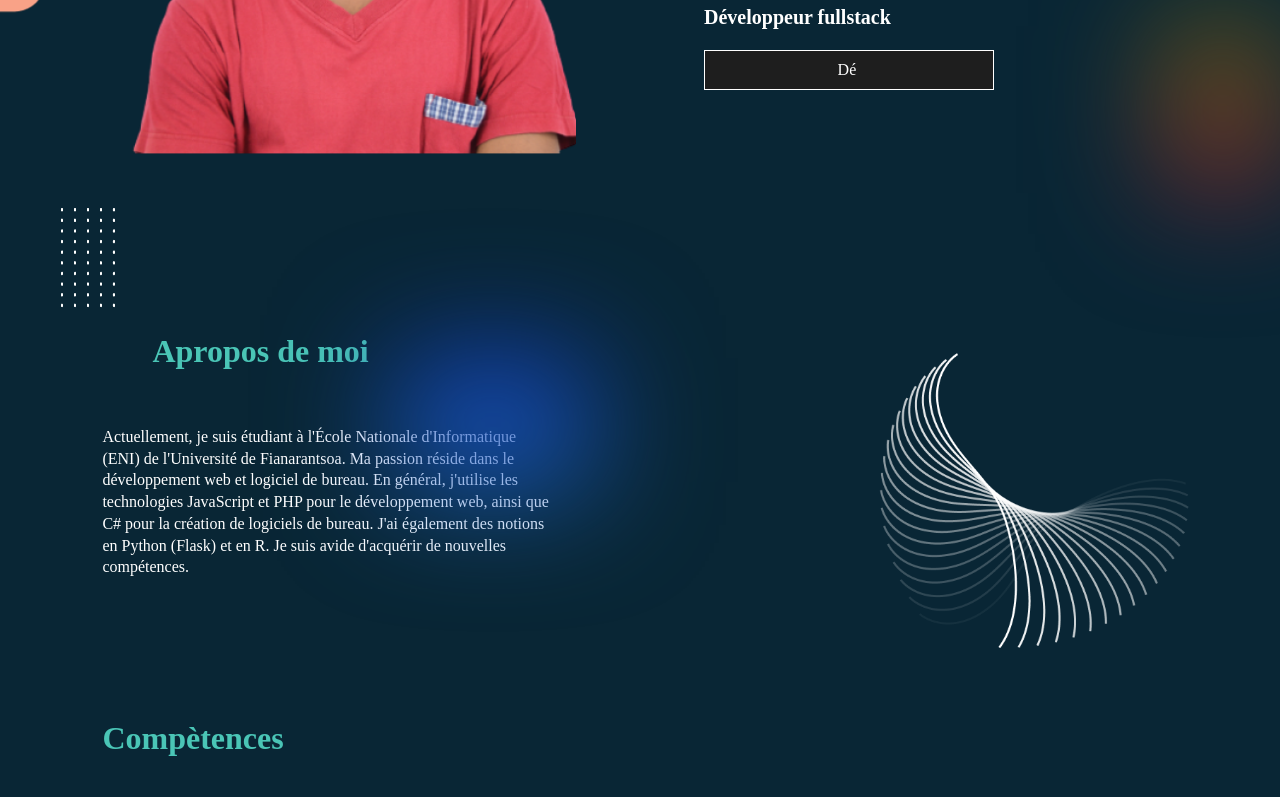
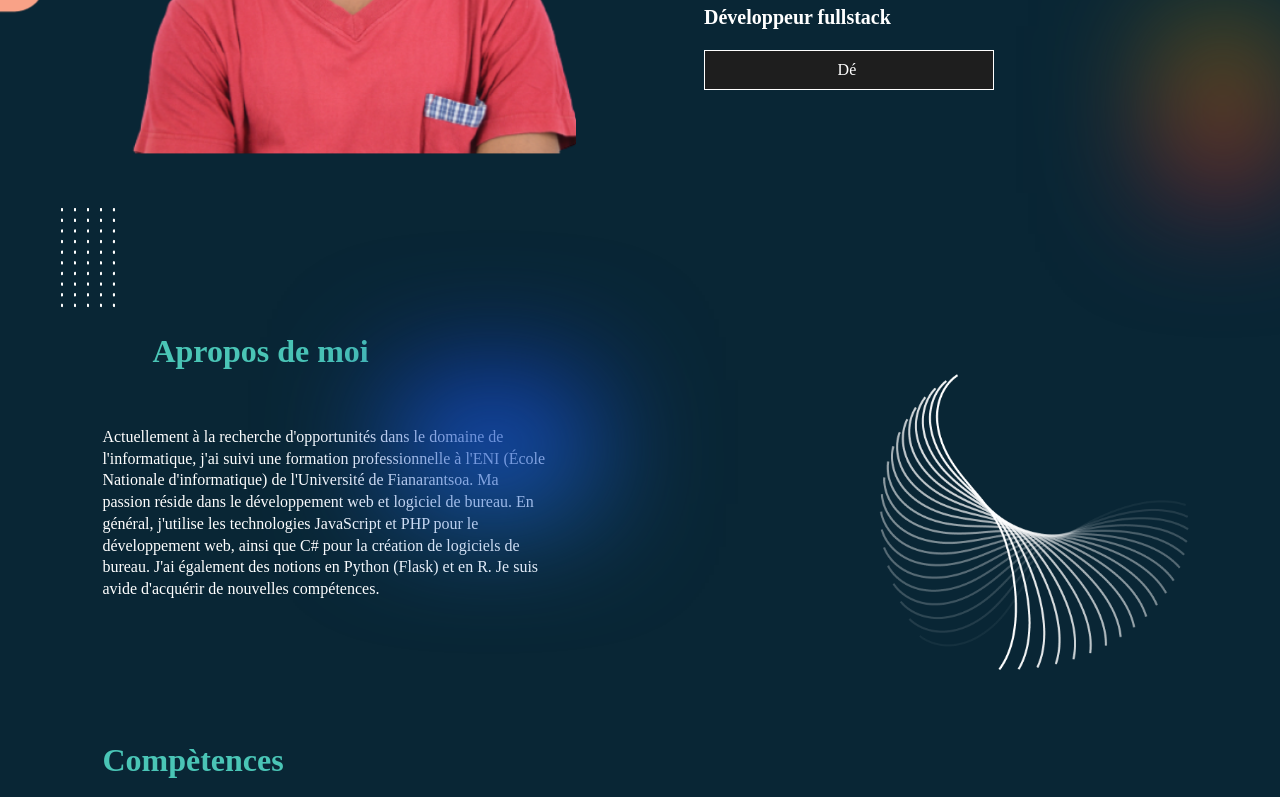
Before and after one commit to Clavien317/Myportfolio, a Next.js app: page / in a window 1280 px wide. Shown: the part 404-1201 px from the top of the page. Built offline with nearby package versions, Linux system fonts and the light colour scheme.

Commit message:
Update Contenu.js

```diff
--- a/pages/composants/Contenu.js
+++ b/pages/composants/Contenu.js
@@ -141,11 +141,12 @@ function Contenu() {
                 },
                 }}
             >
-            Actuellement, je suis étudiant à l'École Nationale d'Informatique (ENI) de l'Université de Fianarantsoa.
-             Ma passion réside dans le développement web et logiciel de bureau. En général,
-             j'utilise les technologies JavaScript et PHP pour le développement web,
-              ainsi que C# pour la création de logiciels de bureau. J'ai également des notions en Python (Flask) et en R.
-               Je suis avide d'acquérir de nouvelles compétences.
+            Actuellement à la recherche d'opportunités dans le domaine de l'informatique,
+            j'ai suivi une formation professionnelle à l'ENI (École Nationale d'informatique) de l'Université de Fianarantsoa.
+            Ma passion réside dans le développement web et logiciel de bureau.
+            En général, j'utilise les technologies JavaScript et PHP pour le développement web,
+            ainsi que C# pour la création de logiciels de bureau.
+            J'ai également des notions en Python (Flask) et en R. Je suis avide d'acquérir de nouvelles compétences.
             </motion.p>
         </div>
         <img src='/Looper-1.png' alt='' className="topo" data-aos="zoom-out"/>
```
